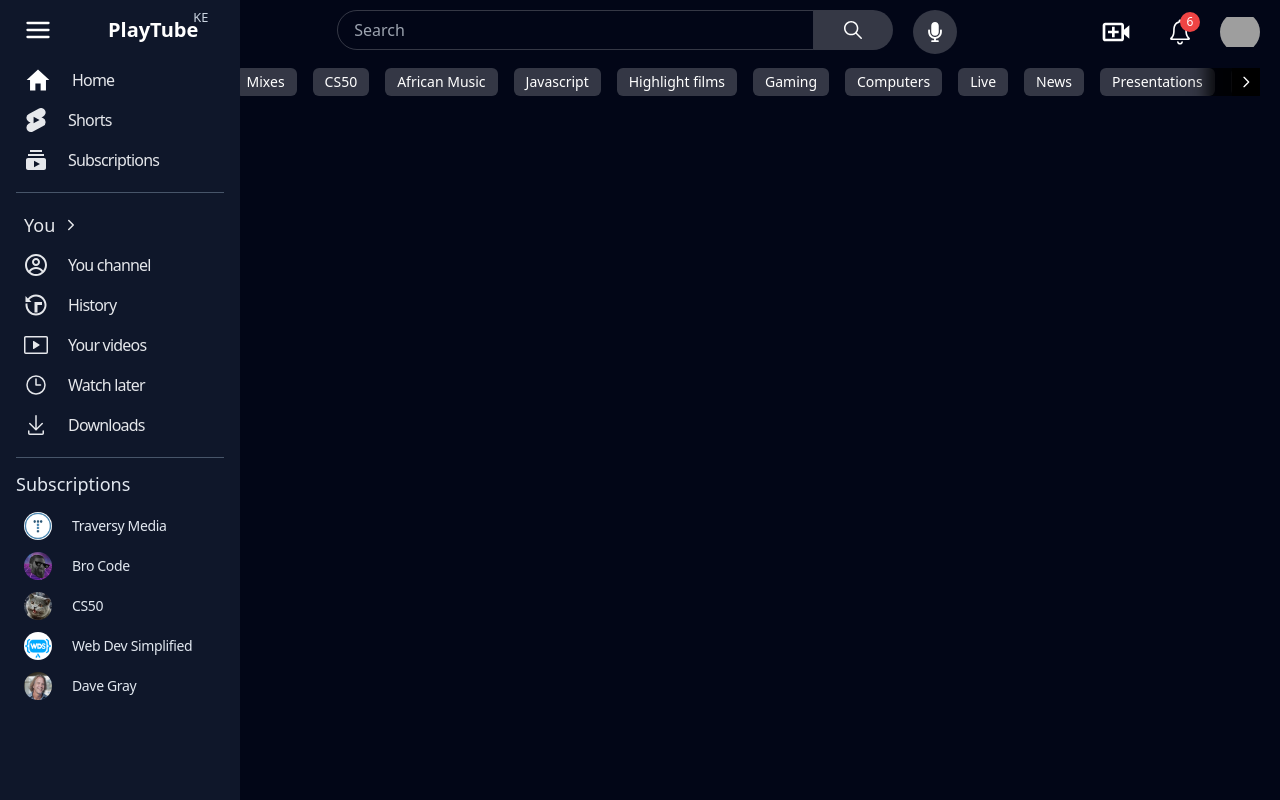
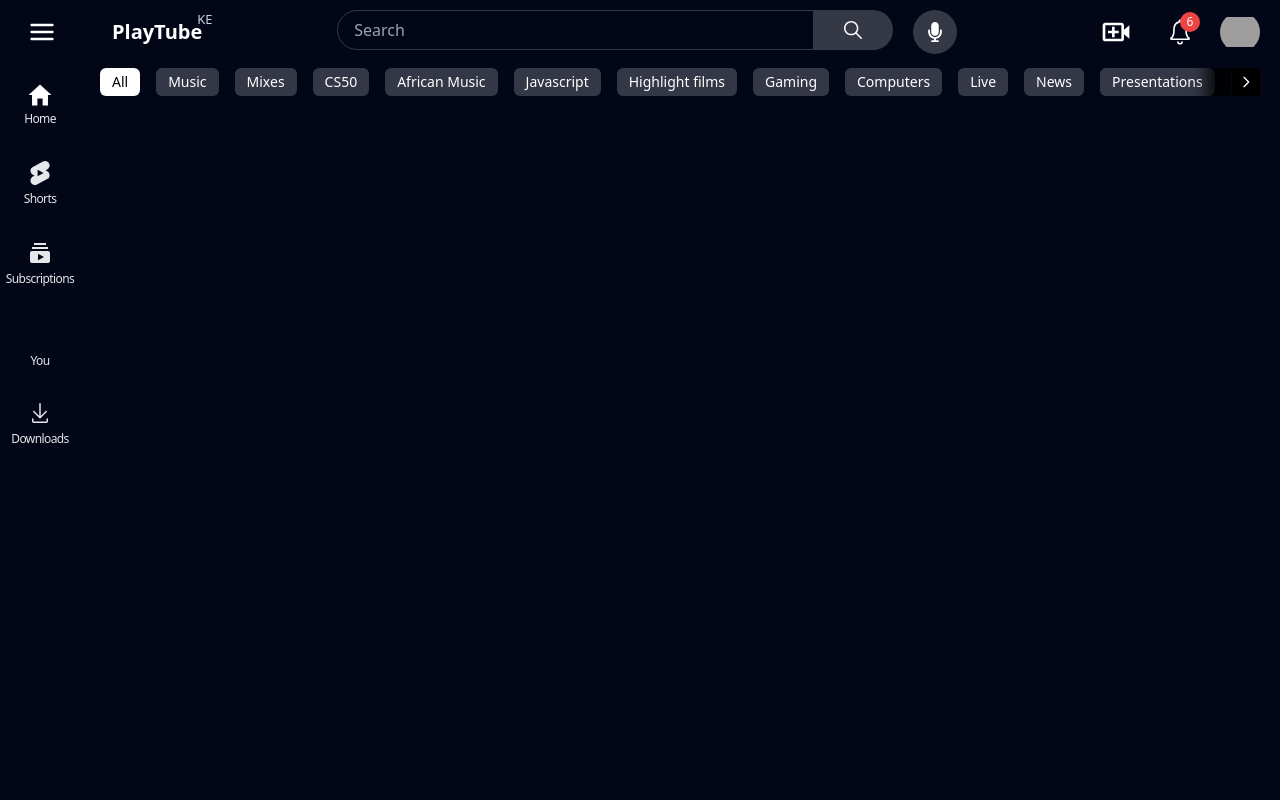
Before and after one commit to Tonnykimanthi/youtube-clone, a React (Vite) app: page / in a window 1280 px wide. Built offline with nearby package versions, Linux system fonts and the light colour scheme; grey boxes are pictures that could not be loaded; some icons are missing.

Commit message:
Add: Toggle MainSidePanel onClick

```diff
--- a/src/App.tsx
+++ b/src/App.tsx
@@ -1,12 +1,14 @@
 import Header from "./layouts/Header";
 import Main from "./layouts/Main";
 import MainSidePanel from "./components/common/MainSidePanel";
+import {useState} from "react";
 
 function App() {
+  const [menuIsActive, setMenuIsActive] = useState(false);
   return (
     <div>
-      <MainSidePanel />
-      <Header />
+      <MainSidePanel menuIsActive={menuIsActive} setMenuIsActive={setMenuIsActive}/>
+      <Header menuIsActive={menuIsActive} setMenuIsActive={setMenuIsActive}/>
       <Main />
     </div>
   );
--- a/src/components/common/MainSidePanel.tsx
+++ b/src/components/common/MainSidePanel.tsx
@@ -10,14 +10,19 @@ import { GoHistory } from "react-icons/go";
 import { GoVideo } from "react-icons/go";
 import { HiOutlineClock } from "react-icons/hi2";
 import { GoDownload } from "react-icons/go";
-
+// Subscription List
 import { subscriptionList } from "../../data/subscriptionList";
 
-const MainSidePanel = () => {
+interface menuProps{
+    menuIsActive: boolean;
+    setMenuIsActive: any;
+  }
+
+const MainSidePanel = ({menuIsActive, setMenuIsActive}: menuProps) => {
   return (
-    <div className="px-4 py-2 w-60 fixed top-0 left-0 bottom-0 bg-slate-900 z-10">
+    <div className={`px-4 py-2 w-60 fixed top-0 left-0 bottom-0 bg-slate-900 z-10 transition duration-300 ${menuIsActive? "translate-x-0" : "-translate-x-64"}`}>
       <header className="flex items-center gap-x-4">
-        <MenuBtn />
+        <MenuBtn menuIsActive={menuIsActive} setMenuIsActive={setMenuIsActive}/>
         <YoutubeLogo />
       </header>
       <main className="scrollbar-hidden overflow-y-scroll pr-4 absolute top-12 left-4 right-0 bottom-0">
--- a/src/components/header/MenuBtn.tsx
+++ b/src/components/header/MenuBtn.tsx
@@ -1,8 +1,13 @@
 import { FiMenu } from "react-icons/fi";
 
-const MenuBtn = () => {
+interface menuProps{
+  menuIsActive: boolean;
+  setMenuIsActive: any;
+}
+
+const MenuBtn = ({menuIsActive, setMenuIsActive}: menuProps) => {
   return (
-    <button className="p-2 rounded-full hover:bg-slate-800 active:bg-slate-700 transition">
+    <button className="p-2 rounded-full hover:bg-slate-800 active:bg-slate-700 transition" onClick={()=> setMenuIsActive(!menuIsActive)}>
       <FiMenu className="w-7 h-7 stroke-white"/>
     </button>
   );
--- a/src/layouts/Header.tsx
+++ b/src/layouts/Header.tsx
@@ -4,11 +4,16 @@ import Search from "../components/header/Search";
 import { BiVideoPlus } from "react-icons/bi";
 import { IoIosNotificationsOutline } from "react-icons/io";
 
-const Header = () => {
+interface menuProps{
+  menuIsActive: boolean;
+  setMenuIsActive: any;
+}
+
+const Header = ({menuIsActive, setMenuIsActive}: menuProps) => {
   return (
     <header className="py-2 px-5 flex justify-between items-center">
       <div className="flex items-center gap-x-4">
-        <MenuBtn />
+        <MenuBtn menuIsActive={menuIsActive} setMenuIsActive={setMenuIsActive}/>
         <YoutubeLogo />
       </div>
       <Search />
```
